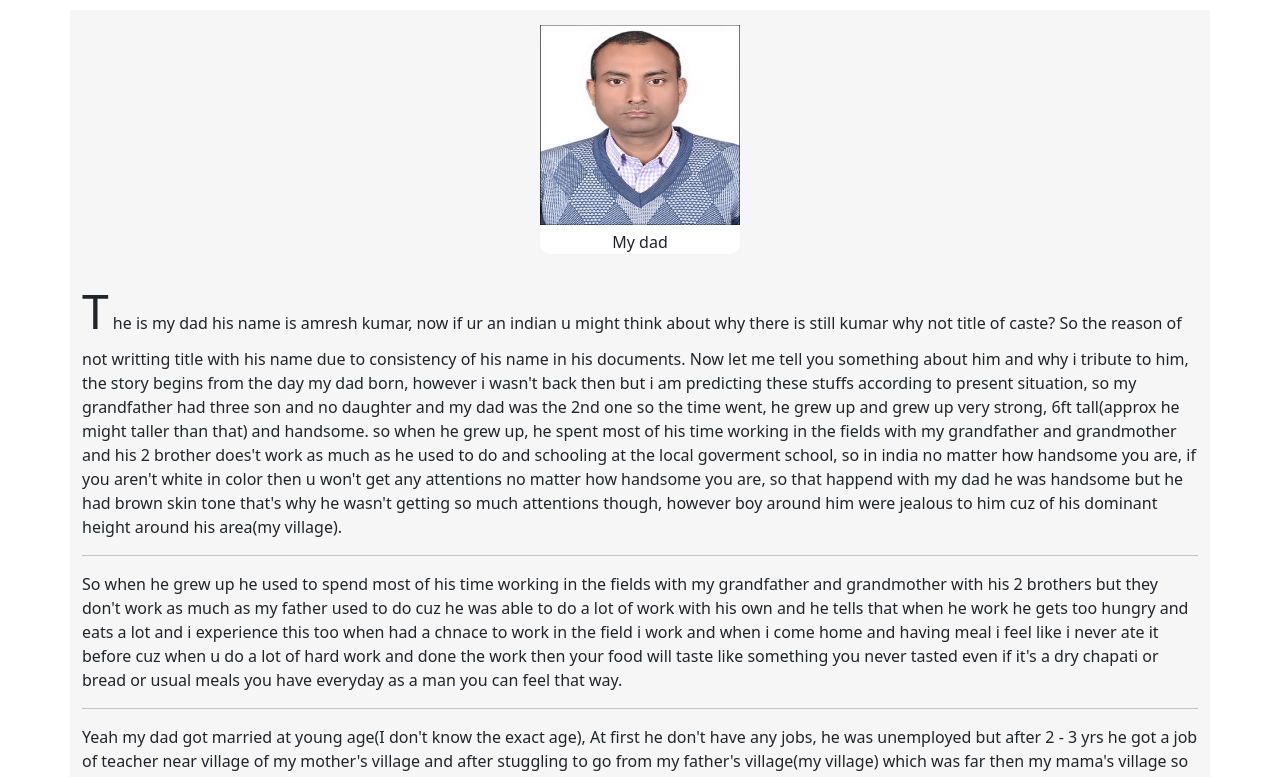
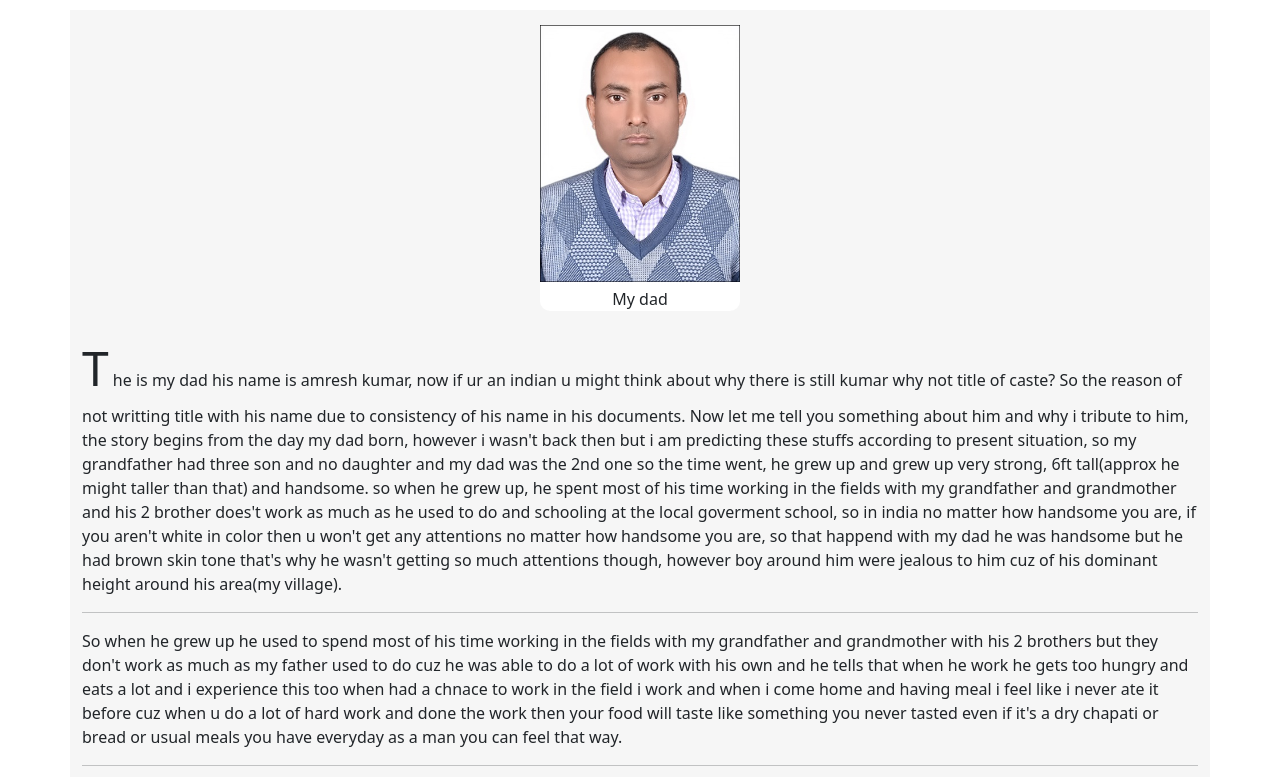
Before and after one commit to SaMy599/An-atribute, a plain HTML site: page index.html in a window 1280 px wide. Shown: the top 777 px of the page. Drawn offline with nearby package versions, Linux system fonts and the light colour scheme.

Commit message:
Add files via upload

```diff
--- a/index.html
+++ b/index.html
@@ -20,7 +20,7 @@
 
       <div class="image-box">
                 <figure id="fig" >
-            <img src="papa's pic.JPG">
+            <img src="papa's pic.JPG" class="img-fluid">
             <figcaption id="caption">My dad</figcaption>
 
 
```
